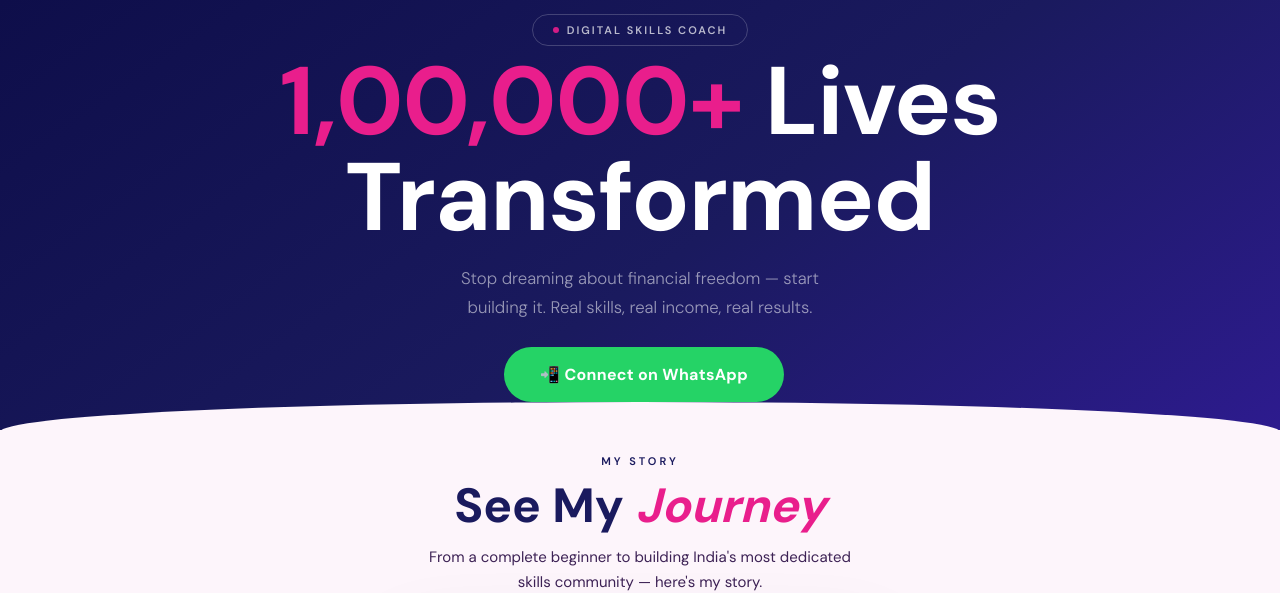
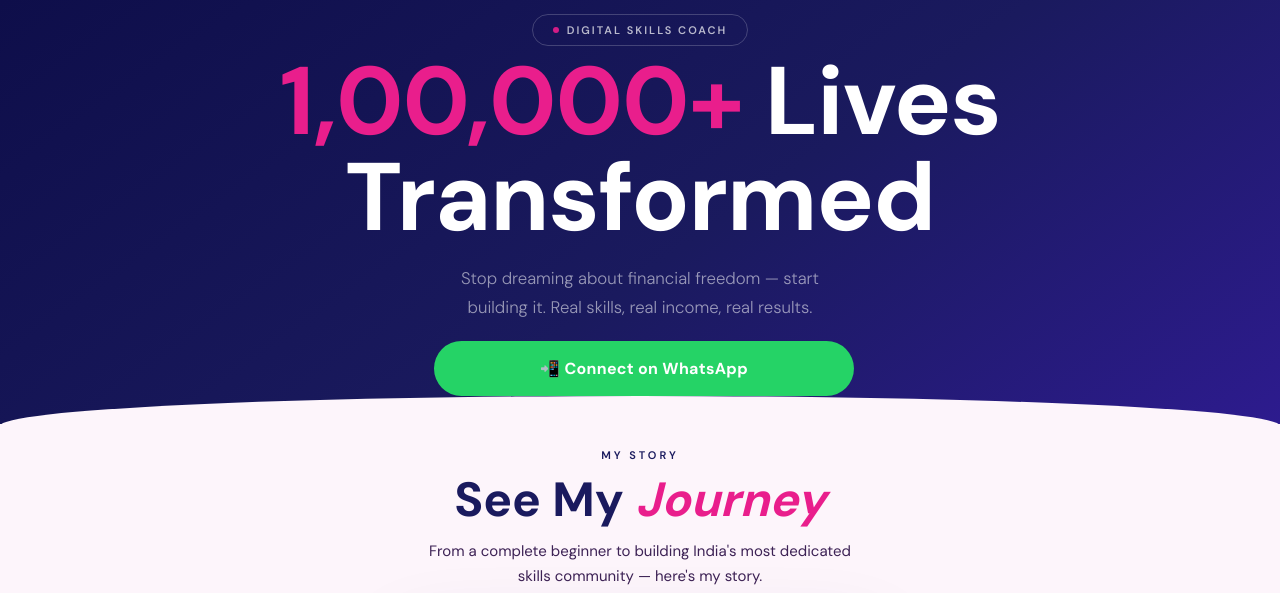
Before and after one commit to Addestini/Sadaf-Afreen, a plain HTML site: page index.html in a window 1280 px wide. Shown: the top 593 px of the page. Drawn offline with Linux system fonts and the light colour scheme.

Commit message:
Update index.html

```diff
--- a/index.html
+++ b/index.html
@@ -262,11 +262,10 @@
   <div class="hero-tag"><div class="tag-blink"></div>Digital Skills Coach</div>
   <h1 class="hero-h"><span class="counter coral" data-target="100000" data-suffix="+">0+</span> Lives Transformed</h1>
   <p class="hero-sub">Stop dreaming about financial freedom — start building it. Real skills, real income, real results.</p>
-
+    <div class="hero-cta" style="margin-top:18px;width:100%;max-width:420px;">
+    <button class="btn-coral" onclick="openFormModal('Hero Button')">📲 Connect on WhatsApp</button>
+  </div>
   <div class="hero-arc"></div>
-  <div style="text-align:center;margin-top:24px;" class="sr">
-    <button class="btn-coral" style="margin:0 auto;" onclick="openFormModal('Connect Button')">📲 Connect on WhatsApp</button>
-  </div>
 </section>
 
 <!-- JOURNEY -->
```
